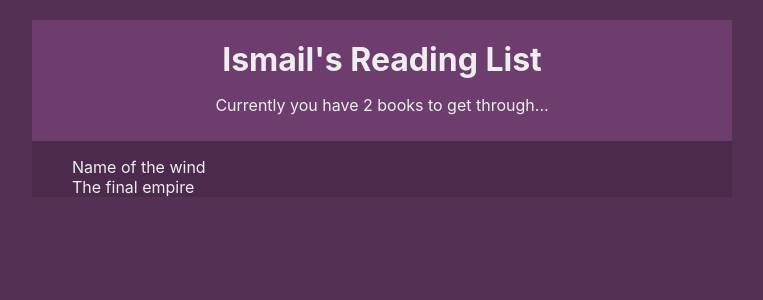
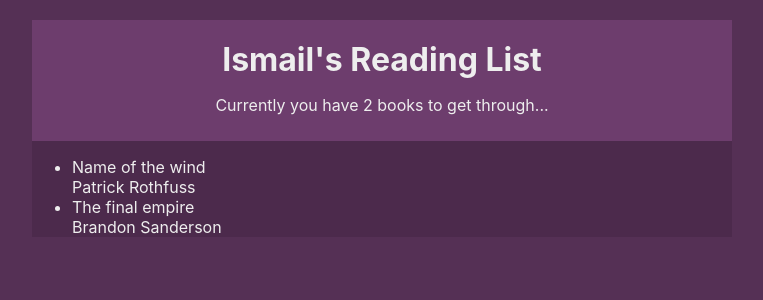
Before and after one commit to Ismaaa/booklist, a React (Create React App) app: page / in a window 1280 px wide. Shown: the top 300 px of the page, without its empty margins (258-1021 px from the left). Built offline with nearby package versions, Linux system fonts and the light colour scheme.

Commit message:
Render title and author

```diff
--- a/src/components/BookDetails.js
+++ b/src/components/BookDetails.js
@@ -1,7 +1,15 @@
-import React from "react";
+import React, { useContext } from "react";
+import { BookContext } from "../contexts/BookContext";
 
 const BookDetails = ({ book }) => {
-  return <div>{book.title}</div>;
+  const { removeBook } = useContext(BookContext);
+
+  return (
+    <li>
+      <div className="title">{book.title}</div>
+      <div className="author">{book.author}</div>
+    </li>
+  );
 };
 
 export default BookDetails;
```
